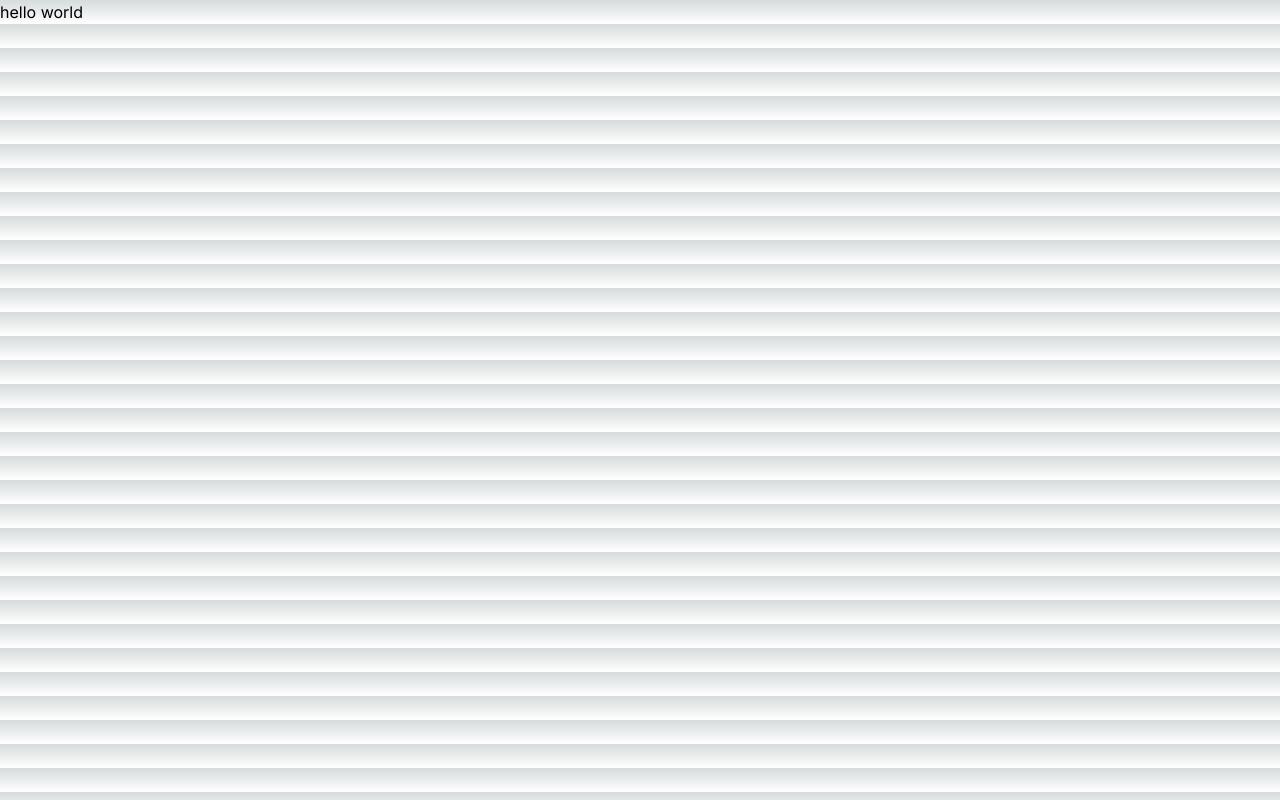
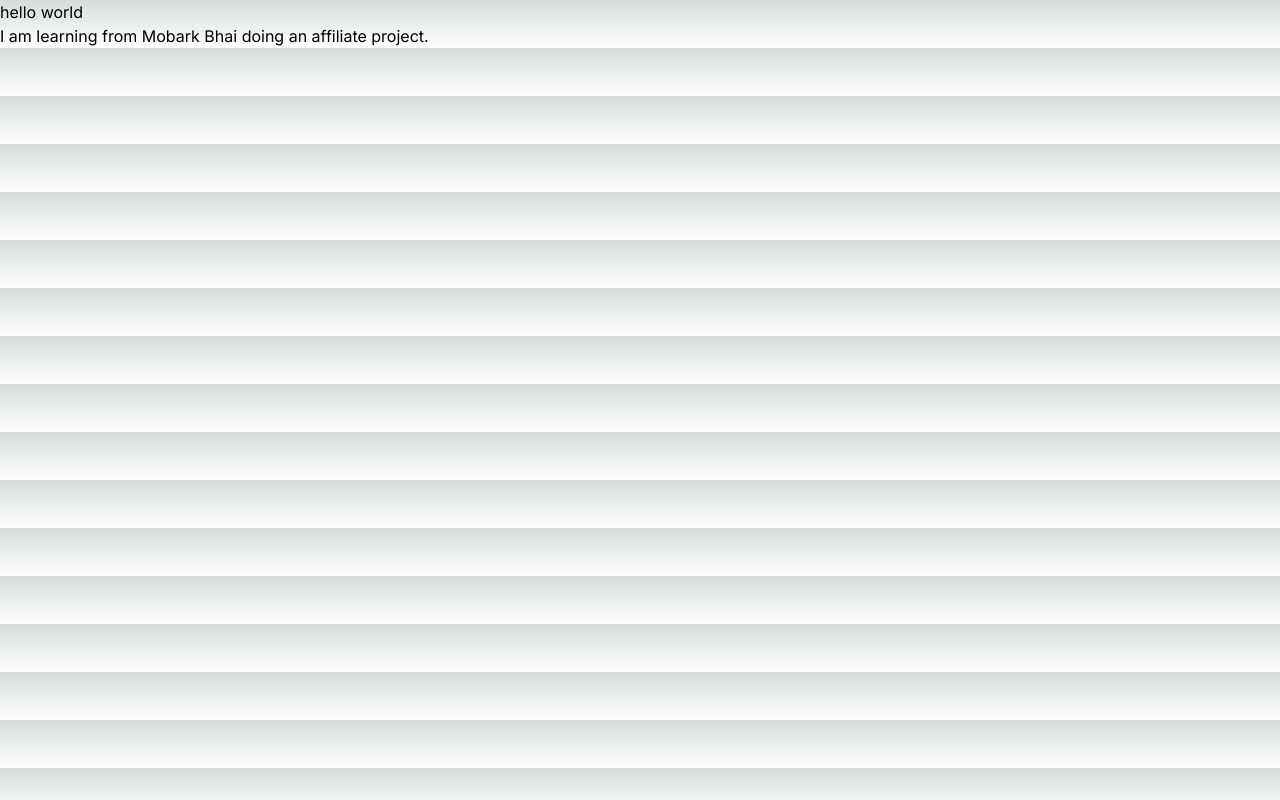
Before and after one commit to Imrancu/affiliate_nextjs, a Next.js app: page / in a window 1280 px wide. Built offline with nearby package versions, Linux system fonts and the light colour scheme.

Commit message:
I have added a paragraph

```diff
--- a/app/page.js
+++ b/app/page.js
@@ -4,6 +4,7 @@ export default function Home() {
   return (
     <div>
       <h1>hello world</h1>
+      <p>I am learning from Mobark Bhai doing an affiliate project.</p>
     </div>
   );
 }
```
